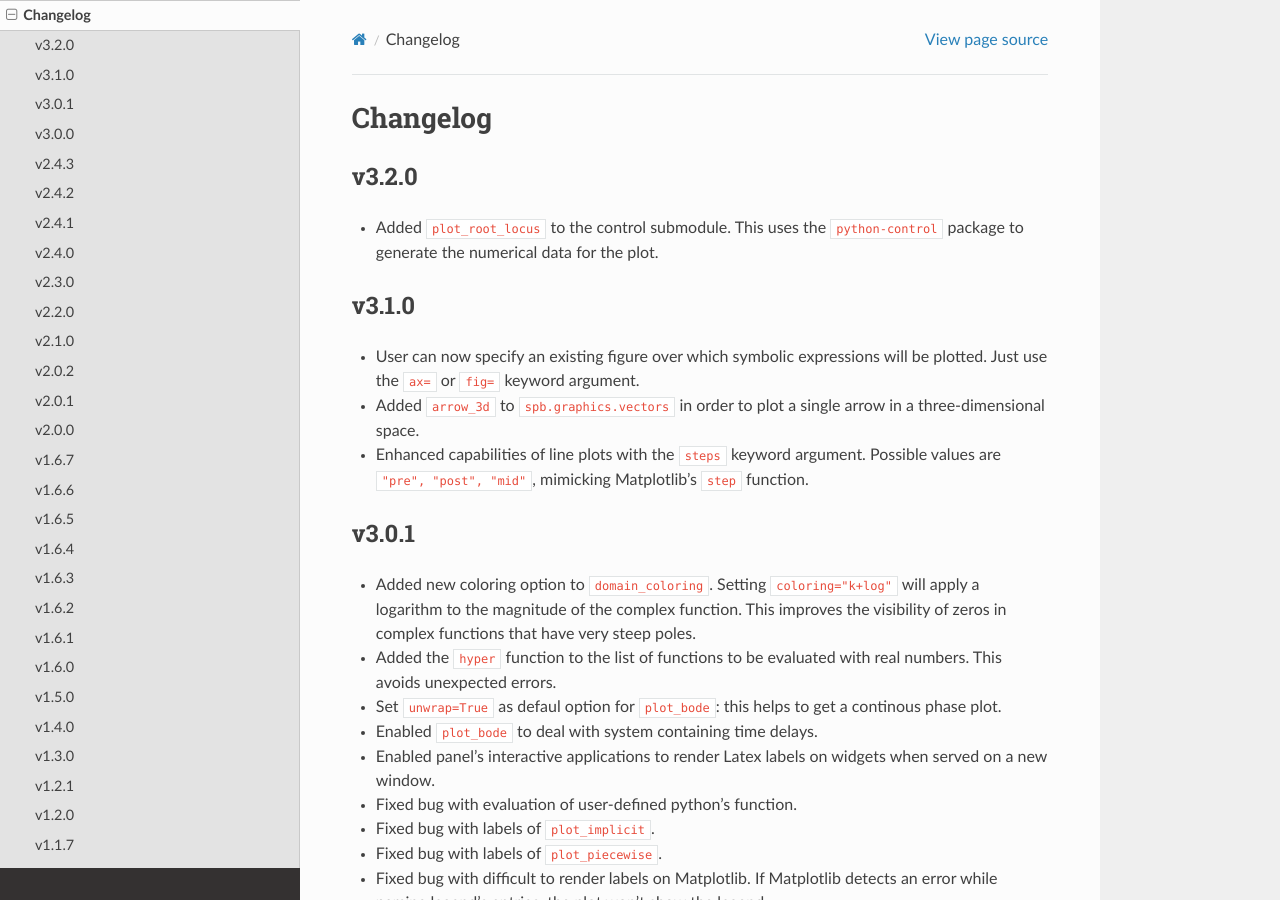
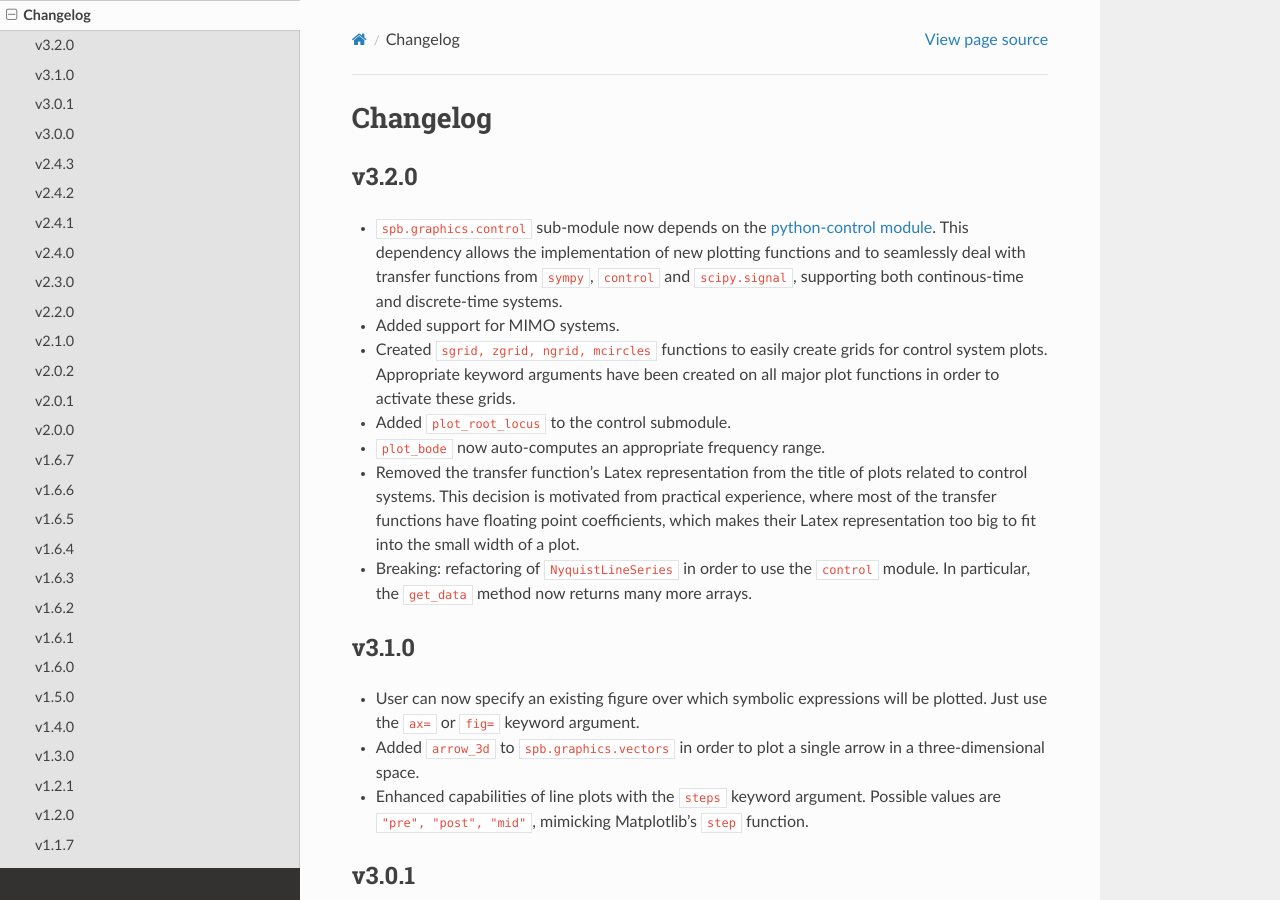
Before and after one commit to Davide-sd/sympy-plot-backends, a Sphinx documentation site: the page built from doc/source/changelog.rst, in a window 1280 px wide and 900 px high. Built offline with Sphinx 7.4.7 and the Read the Docs theme 2.0.0, drawn with Linux system fonts in a browser that asks for light colours.

Commit message:
updated docs

```diff
--- a/doc/source/changelog.rst
+++ b/doc/source/changelog.rst
@@ -5,8 +5,31 @@
 v3.2.0
 ======
 
-* Added ``plot_root_locus`` to the control submodule. This uses the
-  ``python-control`` package to generate the numerical data for the plot.
+* ``spb.graphics.control`` sub-module now depends on the
+  `python-control module <https://python-control.readthedocs.io/en/0.9.4/>`_.
+  This dependency allows the implementation of new plotting functions and to
+  seamlessly deal with transfer functions from ``sympy``, ``control`` and
+  ``scipy.signal``, supporting both continous-time and discrete-time systems.
+
+* Added support for MIMO systems.
+
+* Created ``sgrid, zgrid, ngrid, mcircles`` functions to easily create grids
+  for control system plots. Appropriate keyword arguments have been created
+  on all major plot functions in order to activate these grids.
+
+* Added ``plot_root_locus`` to the control submodule.
+
+* ``plot_bode`` now auto-computes an appropriate frequency range.
+
+* Removed the transfer function's Latex representation from the title of
+  plots related to control systems. This decision is motivated from practical
+  experience, where most of the transfer functions have floating point
+  coefficients, which makes their Latex representation too big to fit into
+  the small width of a plot.
+
+* Breaking: refactoring of ``NyquistLineSeries`` in order to use the
+  ``control`` module. In particular, the ``get_data`` method now returns
+  many more arrays.
 
 
 v3.1.0
```
Also changed, not shown: doc/source/modules/graphics/control.rst (+11 -13 lines), doc/source/modules/plot_functions/control.rst (+6 -1 lines).
